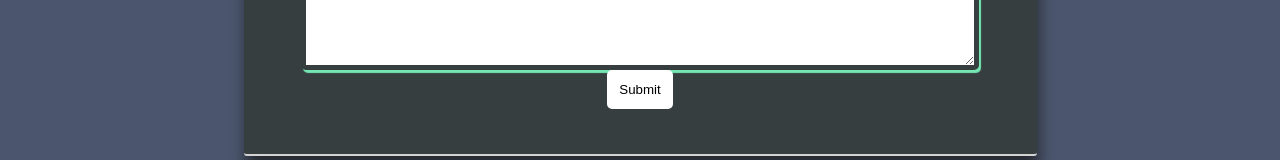
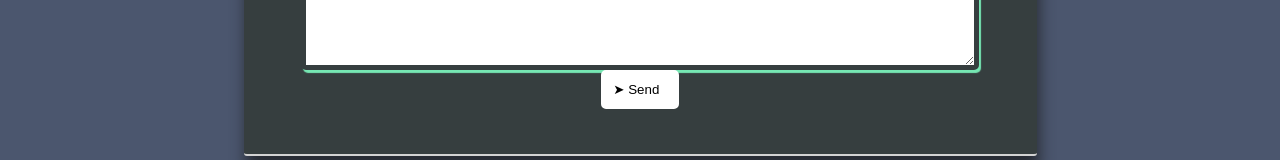
Before and after one commit to NickStrick/My-Portfolio, a React (Create React App) app in the folder portfolio/: page / in a window 1280 px wide. Shown: the part 3652-3812 px from the top of the page. Built offline with nearby package versions, Linux system fonts and the light colour scheme; no server answers.

Commit message:
added connection to backend and ability to send a message to me

```diff
--- a/portfolio/src/components/ContactInfo/Contactinfo.js
+++ b/portfolio/src/components/ContactInfo/Contactinfo.js
@@ -97,7 +97,7 @@
                     placeholder='Type your message here'
                     name='msg'
                 />
-                <button type='Submit'>Submit</button>
+                <button type='Submit'>➤ Send  &nbsp; </button>
 
             </form>
 
```
